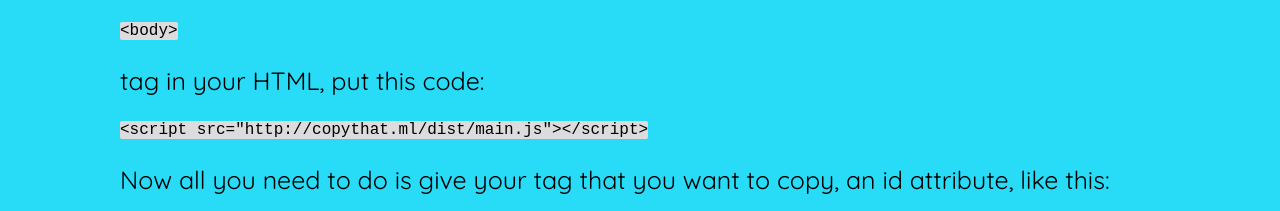
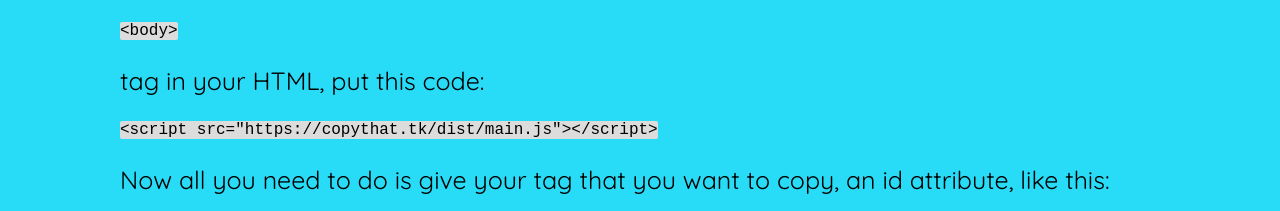
Before and after one commit to talonbragg/CopyThat, a plain HTML site: page index.html in a window 1280 px wide. Shown: the part 1225-1436 px from the top of the page. Drawn offline with nearby package versions, Linux system fonts and the light colour scheme.

Commit message:
Update index.html

```diff
--- a/index.html
+++ b/index.html
@@ -60,7 +60,7 @@
         <div id="code">
             <hr>
             <h2>Usage</h2>
-            <span><span><p>At the very bottom of your</p></span><span><code id="copy">&lt;body&gt;</code></span><span><p>tag in your HTML, put this code:</p></span><span><code id="copy">&lt;script src="http://copythat.ml/dist/main.js"&gt;&lt;/script&gt;</code></span></span>
+            <span><span><p>At the very bottom of your</p></span><span><code id="copy">&lt;body&gt;</code></span><span><p>tag in your HTML, put this code:</p></span><span><code id="copy">&lt;script src="https://copythat.tk/dist/main.js"&gt;&lt;/script&gt;</code></span></span>
             <p>Now all you need to do is give your tag that you want to copy, an id attribute, like this:</p>
             <code id="copy">&lt;p <b>id="copy</b>"&gt;Copy This Text With a Click&lt;/p&gt;</code>
             <hr>
```
